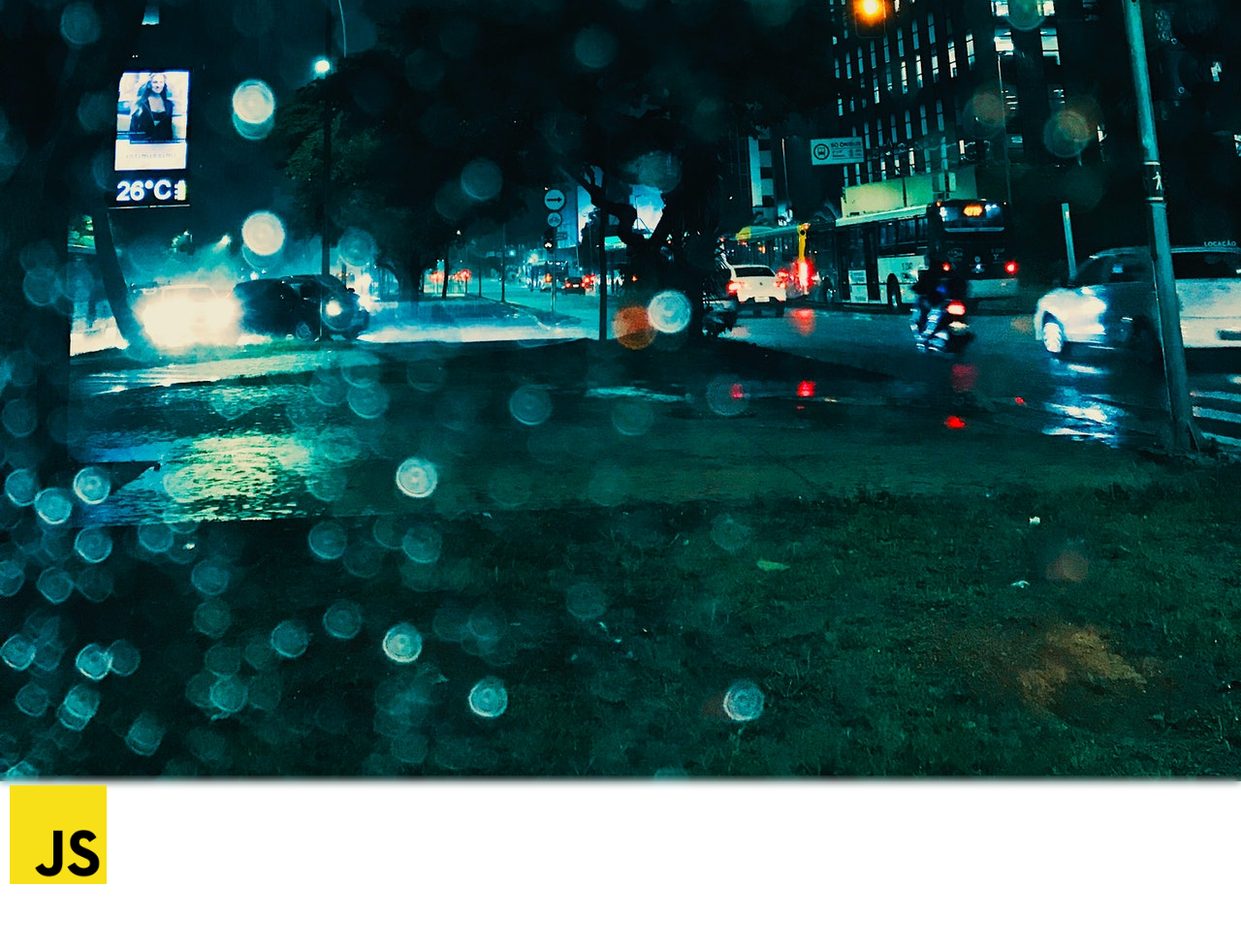
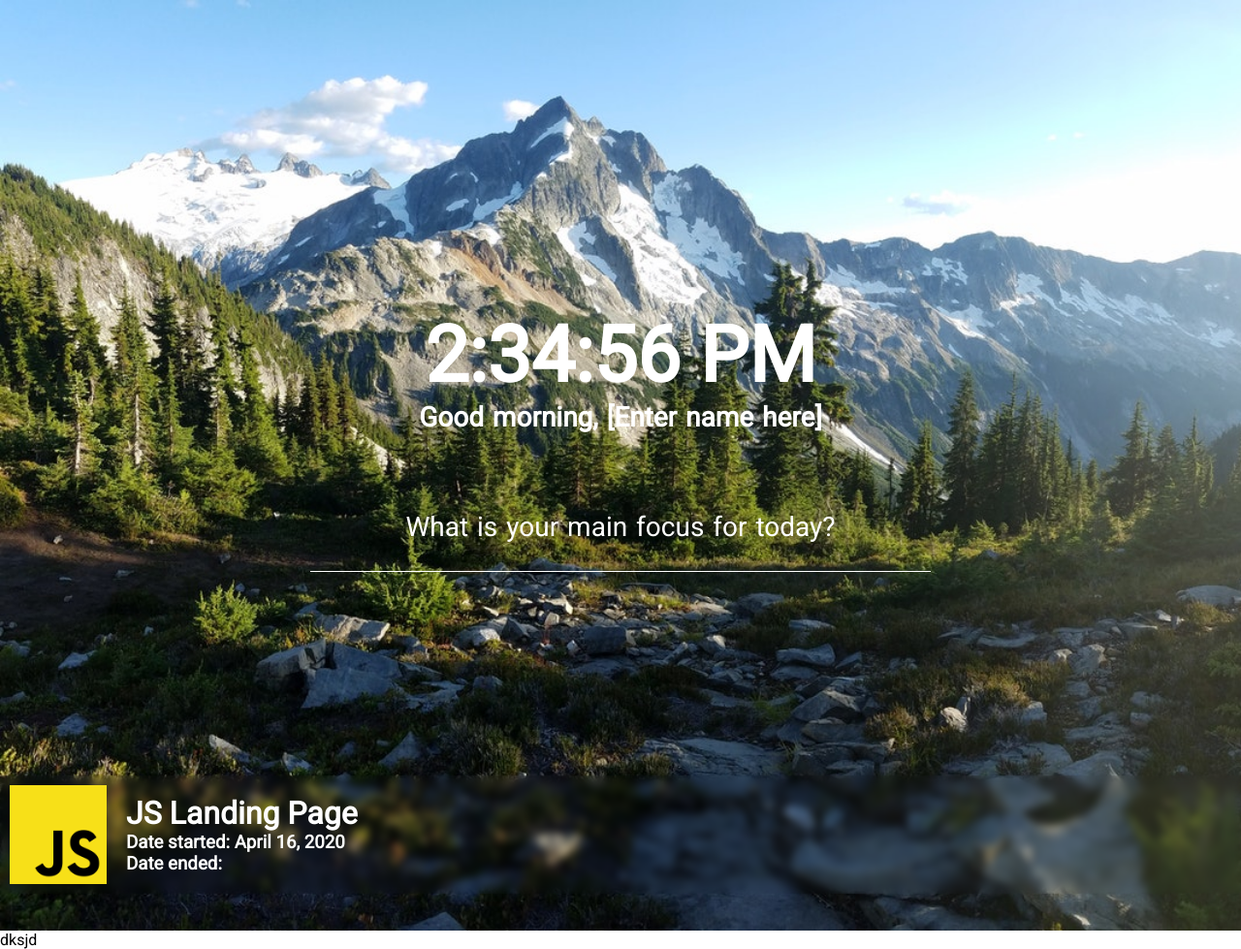
Before and after one commit to mmdalire/EveryOne-Personal-Dashboard, a plain HTML site: page index.html in a window 1280 px wide. Shown: the whole page at 97% size. Drawn offline with Linux system fonts and the light colour scheme.

Commit message:
Creates a clock in the landing page that dynamically changes its background with respect to the time

```diff
--- a/index.html
+++ b/index.html
@@ -1,30 +1,53 @@
 <!DOCTYPE html>
 <html lang="en">
+
 <head>
     <meta charset="UTF-8">
     <meta name="viewport" content="width=device-width, initial-scale=1.0">
     <title>JS Landing Page</title>
     <link rel="stylesheet" href="style.css">
     <script defer src="https://kit.fontawesome.com/9f767eca8f.js" crossorigin="anonymous"></script>
+    <script defer src="main.js"></script>
 </head>
+
 <body>
     <div class="container">
-            <div class="wallpaper-change">
-                <!--<div class="wallpaper-1"></div>
-                <div class="wallpaper-2"></div>
-                <div class="wallpaper-3"></div>
-                <div class="wallpaper-4"></div>
-                <div class="rain-day"></div>-->
+        <div class="wallpaper-change-time">
+            <div class="wallpaper active"></div>
+            <div class="wallpaper"></div>
+            <div class="wallpaper"></div>
+            <div class="wallpaper"></div>
+        </div>
+        <div class="wallpaper-change-weather">
+            <div class="rain-day"></div>
             <div class="rain-night"></div>
+        </div>
+        <div class="text-display">
+            <h2></h2>
+            <h3>
+                <span id="greeting">Good morning, </span>
+                <span id="greeting-person" contenteditable="true">[Enter name here]</span>
+            </h3>
+            <h3>
+                <span id="message">What is your main focus for today?</span>
+                <span id="message-content" contenteditable="true"></span>
+            </h3>
+        </div>
+        <div class="todo-logo">
+            dksjd
         </div>
     </div>
     <footer>
         <img src="images/js-logo.png" id="logo" alt="JS logo">
         <div class="footer__title">
-                <h1>JS Landing Page</name></h1>
-                <h3>Date started: <date>April 16, 2020</date></h3>
-                <h3>Date ended: <date></date></h3>
+            <h1>JS Landing Page</name>
+            </h1>
+            <h3>Date started: <date>April 16, 2020</date>
+            </h3>
+            <h3>Date ended: <date></date>
+            </h3>
         </div>
     </footer>
 </body>
+
 </html>
--- /dev/null
+++ b/main.js
@@ -0,0 +1,65 @@
+const displayTime = document.querySelector(".text-display h2"); //Get the time display
+let displayAmOrPm = true; //Check whether to display 12 or 24 hr format
+
+//Parse zero whenever the time is in one digit (except hours)
+const parseZero = (time) => (time < 10 ? "0" + time : time);
+
+//Display the time
+const changeTime = () => {
+  let time = new Date();
+  let hours = time.getHours();
+  let minutes = time.getMinutes();
+  let seconds = time.getSeconds();
+
+  //readLine('nice');
+  changeWallpaper(hours);
+
+  //Wants to display 12 hour
+  if(displayAmOrPm === true) {
+    //If AM
+    if(hours < 12) {
+      displayTime.textContent = `${hours % 12}:${parseZero(minutes)}:${parseZero(seconds)} AM`;
+    }
+    //Or PM
+    else {
+      displayTime.textContent = `${hours % 12}:${parseZero(minutes)}:${parseZero(seconds)} PM`;
+    }
+  }
+  //Display 24 hour
+  else {
+    displayTime.textContent = `${hours}:${parseZero(minutes)}:${parseZero(seconds)}`;
+  }
+
+  //Make the clock run automatically
+  setInterval(changeTime, 1000);
+};
+
+const changeWallpaper = hours => {
+  const wallpaper = document.querySelectorAll('.wallpaper');
+  const active = document.querySelector('.active');
+
+  if(hours >= 5 && hours < 8) {
+    active.classList.remove('active');
+    wallpaper[3].classList.add('active');
+  }
+  else if(hours >= 8 && hours < 17) {
+    active.classList.remove('active');
+    wallpaper[0].classList.add('active');
+  }
+  else if(hours >= 17 && hours < 19) {
+    active.classList.remove('active');
+    wallpaper[2].classList.add('active');
+  }
+  else {
+    active.classList.remove('active');
+    wallpaper[1].classList.add('active');
+  }
+}
+
+changeTime();
+
+//Toggle when the user wants 12 or 24 hour format
+displayTime.addEventListener('click', () => {
+  if(displayAmOrPm === true) displayAmOrPm = false;
+  else displayAmOrPm = true;
+});
--- a/style.css
+++ b/style.css
@@ -9,6 +9,38 @@
 .container {
   width: 100%;
   height: 100vh;
+  position: relative;
+}
+
+.text-display {
+  color: white;
+  display: block;
+  position: absolute;
+  top: 40vh;
+  left: 25vw;
+  width: 50%;
+  text-align: center;
+}
+
+.text-display h2 {
+  font-size: 80px;
+}
+
+.text-display h3 {
+  font-size: 28px;
+  word-spacing: 2px;
+}
+
+#message {
+  font-weight: normal;
+  display: block;
+  margin-top: 80px;
+}
+
+#message-content {
+  display: block;
+  font-size: 25px;
+  border-bottom: 1px solid white;
 }
 
 /*Footer*/
@@ -30,32 +62,38 @@ footer {
 }
 
 /*Background images*/
-.wallpaper-1 {
+.wallpaper {
+  opacity: 0;
+}
+
+.wallpaper.active {
+  opacity: 1;
+  display: block;
   height: 120vh;
+}
+
+.wallpaper:first-child {
   background: url(images/daylight.jpg);
   background-size: cover;
   background-repeat: no-repeat;
   background-position: 0 0;
 }
 
-.wallpaper-2 {
-  height: 120vh;
+.wallpaper:nth-child(2) {
   background: url(images/nighttime.jpg);
   background-size: cover;
   background-repeat: no-repeat;
   background-position: 0 -1000px;
 }
 
-.wallpaper-3 {
-  height: 120vh;
+.wallpaper:nth-child(3) {
   background: url(images/sunset.jpg);
   background-size: cover;
   background-repeat: no-repeat;
   background-position: 0 0;
 }
 
-.wallpaper-4 {
-  height: 120vh;
+.wallpaper:nth-child(4) {
   background: url(images/sunrise.jpg);
   background-size: cover;
   background-repeat: no-repeat;
@@ -63,7 +101,6 @@ footer {
 }
 
 .rain-day {
-  height: 120vh;
   background: url(images/rain-day.jpg);
   background-size: cover;
   background-repeat: no-repeat;
@@ -71,7 +108,6 @@ footer {
 }
 
 .rain-night {
-  height: 120vh;
   background: url(images/rain-night.jpg);
   background-size: cover;
   background-repeat: no-repeat;
```
Lines whose indentation alone changed are shown as unchanged.
